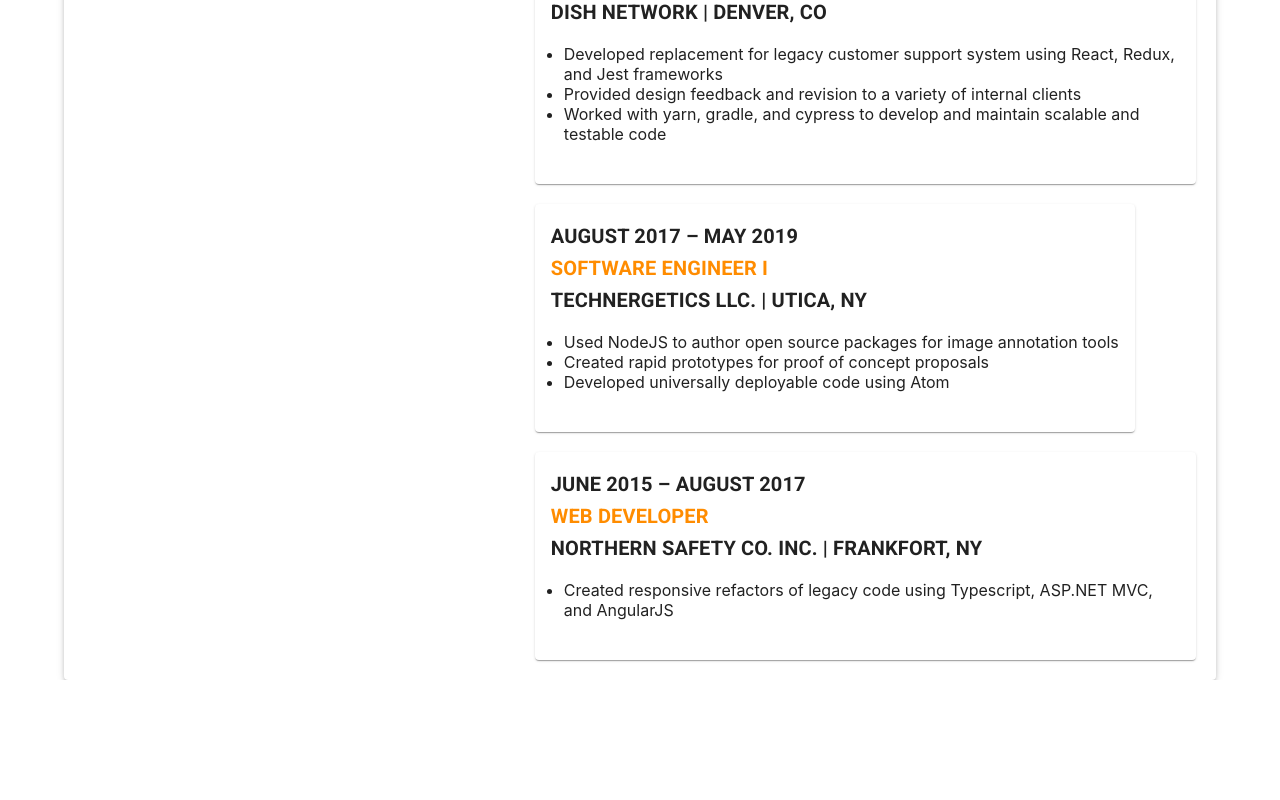
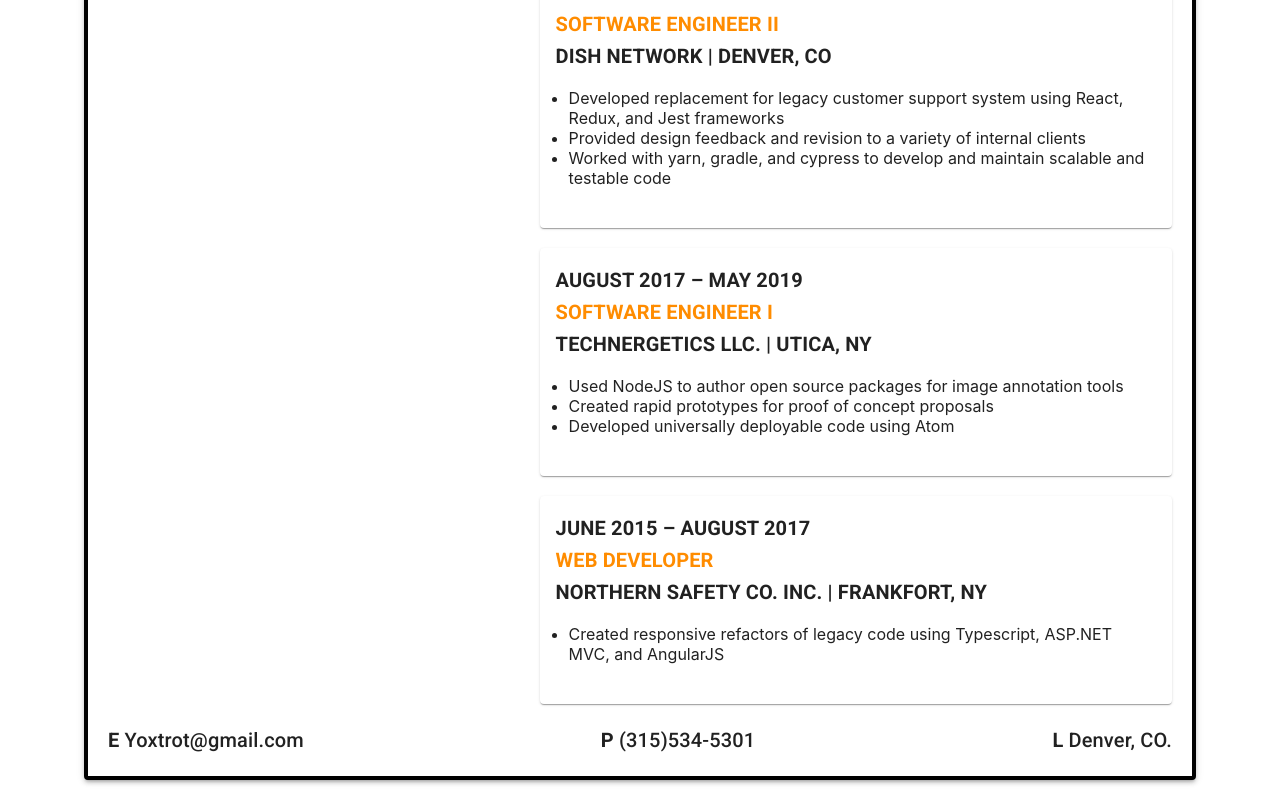
Before and after one commit to yoxtrot/resume, a React (Create React App) app: page / in a window 1280 px wide. Shown: the part 1141-1941 px from the top of the page. Before the commit the page ends 1821 px from the top, so only its background shows below. Built offline with nearby package versions, Linux system fonts and the light colour scheme.

Commit message:
all the things

```diff
--- a/src/App.js
+++ b/src/App.js
@@ -5,8 +5,8 @@
 function App() {
   return (
     <div className="App">
-      <Container fixed>
-          <Paper elevation={3} sx={{padding: "20px"}}>
+      <Container fixed >
+          <Paper elevation={3} sx={{padding: "20px", border: "solid black 4px", margin: "20px"}}>
               <HeaderSection>
                   <Typography variant={"h2"} fontWeight={"bold"}>Hello.</Typography>
                   <Typography variant={"h2"} fontWeight={"bold"}>I'm <Highlight>Forest Yox</Highlight>.</Typography>
@@ -56,7 +56,7 @@
                   <RightCol>
                       <Typography variant={"h5"} fontWeight={"bolder"}>Experience</Typography>
                       <Breaker />
-                      <Card sx={{marginTop: "20px"}}>
+                      <Card sx={{marginTop: "20px", width: "100%"}}>
                           <CardContent sx={{textAlign: "left"}}>
                               <Typography variant={"h6"} fontWeight={"bold"}>MARCH 2022 – PRESENT</Typography>
                               <Typography variant={"h6"} fontWeight={"bold"}><Highlight>SR. SOFTWARE ENGINEER</Highlight></Typography>
@@ -68,7 +68,7 @@
                               </StyledList>
                           </CardContent>
                       </Card>
-                      <Card sx={{marginTop: "20px"}}>
+                      <Card sx={{marginTop: "20px", width: "100%"}}>
                           <CardContent sx={{textAlign: "left"}}>
                               <Typography variant={"h6"} fontWeight={"bold"}>MAY 2021 – MARCH 2022</Typography>
                               <Typography variant={"h6"} fontWeight={"bold"}><Highlight>SR. SOFTWARE ENGINEER</Highlight></Typography>
@@ -80,7 +80,7 @@
                               </StyledList>
                           </CardContent>
                       </Card>
-                      <Card sx={{marginTop: "20px"}}>
+                      <Card sx={{marginTop: "20px", width: "100%"}}>
                           <CardContent sx={{textAlign: "left"}}>
                               <Typography variant={"h6"} fontWeight={"bold"}>JUNE 2020 - MAY 2021</Typography>
                               <Typography variant={"h6"} fontWeight={"bold"}><Highlight>SOFTWARE ENGINEER</Highlight></Typography>
@@ -92,7 +92,7 @@
                               </StyledList>
                           </CardContent>
                       </Card>
-                      <Card sx={{marginTop: "20px"}}>
+                      <Card sx={{marginTop: "20px", width: "100%"}}>
                           <CardContent sx={{textAlign: "left"}}>
                               <Typography variant={"h6"} fontWeight={"bold"}>MAY 2019 – JUNE 2020</Typography>
                               <Typography variant={"h6"} fontWeight={"bold"}><Highlight>SOFTWARE ENGINEER II</Highlight></Typography>
@@ -104,7 +104,7 @@
                               </StyledList>
                           </CardContent>
                       </Card>
-                      <Card sx={{marginTop: "20px"}}>
+                      <Card sx={{marginTop: "20px", width: "100%"}}>
                           <CardContent sx={{textAlign: "left"}}>
                               <Typography variant={"h6"} fontWeight={"bold"}>AUGUST 2017 – MAY 2019</Typography>
                               <Typography variant={"h6"} fontWeight={"bold"}><Highlight>SOFTWARE ENGINEER I</Highlight></Typography>
@@ -116,7 +116,7 @@
                               </StyledList>
                           </CardContent>
                       </Card>
-                      <Card sx={{marginTop: "20px"}}>
+                      <Card sx={{marginTop: "20px", width: "100%"}}>
                           <CardContent sx={{textAlign: "left"}}>
                               <Typography variant={"h6"} fontWeight={"bold"}>JUNE 2015 – AUGUST 2017</Typography>
                               <Typography variant={"h6"} fontWeight={"bold"}><Highlight>WEB DEVELOPER</Highlight></Typography>
@@ -128,11 +128,31 @@
                       </Card>
                   </RightCol>
               </BodyContainer>
+              <Footer>
+                  <Typography variant={"h6"}>
+                      <span style={{fontWeight: "bold"}}>E&nbsp;</span>
+                      Yoxtrot@gmail.com
+                  </Typography>
+                  <Typography variant={"h6"}>
+                      <span style={{fontWeight: "bold"}}>P&nbsp;</span>
+                      (315)534-5301
+                  </Typography>
+                  <Typography variant={"h6"}>
+                      <span style={{fontWeight: "bold"}}>L&nbsp;</span>
+                      Denver, CO.
+                  </Typography>
+              </Footer>
           </Paper>
       </Container>
     </div>
   );
 }
+
+const Footer = styled.div`
+  display: flex;
+  justify-content: space-between;
+  margin-top: 20px;
+`
 
 const ColumnItem = styled.div`
   display: flex;
```
